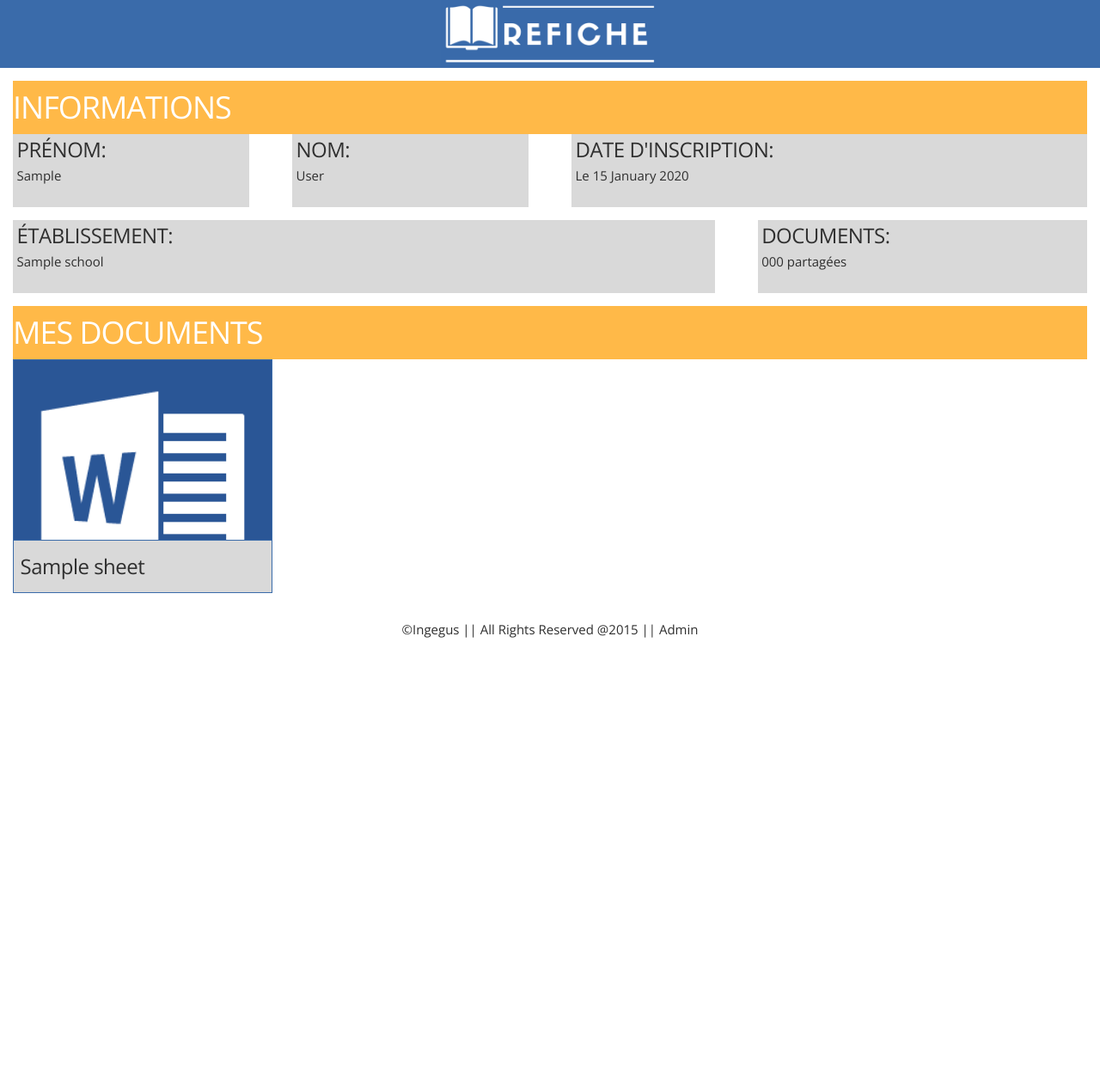
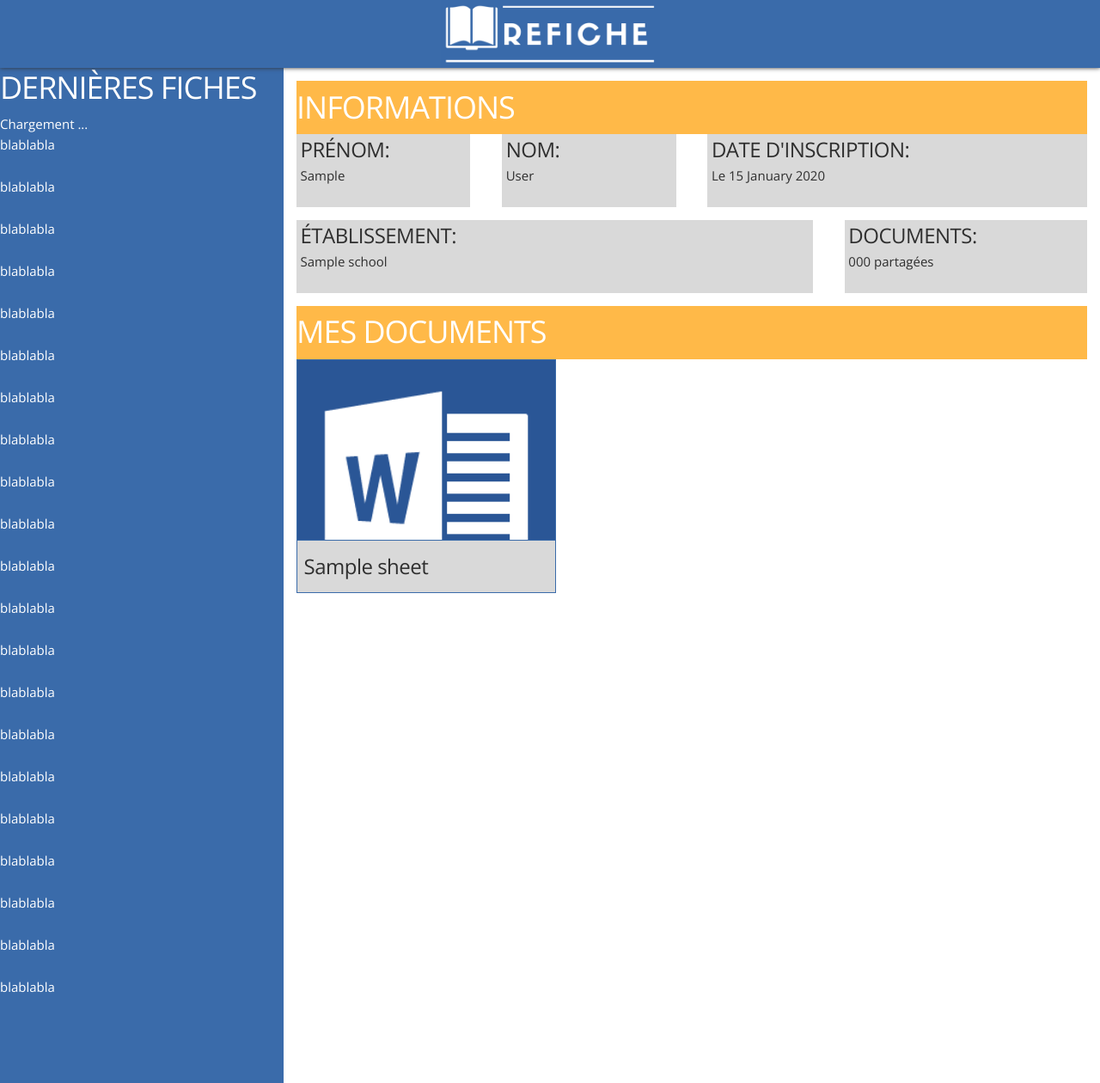
Before and after one commit to grodino/refiche, a Django app: template app/templates/app/account.html in a window 1280 px wide. Shown: the whole page at 86% size. Run offline with Django 3.2, Linux system fonts and the light colour scheme; the template is opened without the code that fills it: most values are stand-ins (such as "Sample title", 1, 10 or a date in 2020); parts of the project's set-up code (start-up, migrations or seed data) failed here and were passed over; some libraries are stand-ins or nearby versions.

Commit message:
Début de l'intégration d'une side-bar avec les dernières fiches publiées

```diff
--- a/app/templates/home.html
+++ b/app/templates/home.html
@@ -1,8 +1,17 @@
 {% extends "base.html" %}
 {% load static app_extras admin_urls %}
 
+{% block left-bar %}
+    <header>
+        <h3>Dernières fiches</h3>
+    </header>
+
+    <div id="feed">
+        Chargement ...<p>blablabla</p><p>blablabla</p><p>blablabla</p><p>blablabla</p><p>blablabla</p><p>blablabla</p><p>blablabla</p><p>blablabla</p><p>blablabla</p><p>blablabla</p><p>blablabla</p><p>blablabla</p><p>blablabla</p><p>blablabla</p><p>blablabla</p><p>blablabla</p><p>blablabla</p><p>blablabla</p><p>blablabla</p><p>blablabla</p><p>blablabla</p>
+    </div>
+{% endblock %}
+
 {% block content %}
-
 <nav class="container">
     <div class="row">
         <div id="user_infos" class="six columns left-cell full-container-size">
@@ -111,5 +120,6 @@
         {% endfor %}
     </div>
 </div>
+
 {% endblock %}
 {% endblock %}
--- a/app/views.py
+++ b/app/views.py
@@ -21,8 +21,6 @@ def home(request):
 	student = getStudent(request.user)
 	classroom = student.classroom
 	lessons = classroom.lessons.all()
-
-	# TODO : Implement a last_sheets before the lessons
 
 	# Construct the menu for the delegate
 	if request.user.has_perm('registration.add_studentregistrationcode'):
--- a/static/css/about.css
+++ b/static/css/about.css
@@ -57,9 +57,9 @@ header #catchphrase {
 
 /*  THE WHOLE ABOUT PAGE
 ------------------------------------------- */
-#content {
+#main_wrapper {
     position: relative;
-    top: 25%;
+    top: 30%;
 
     width: 100%;
     margin: 0;
--- a/static/css/main.css
+++ b/static/css/main.css
@@ -15,8 +15,13 @@ body, html {
 header {
     margin: 0px;
     flex-shrink: 0;
+    z-index: 99999;
 
     background-color: #3a6baa;
+}
+
+#banner {
+    box-shadow: 0px 0px 5px #333333;
 }
 
 header .logo {
@@ -30,9 +35,18 @@ header .logo {
 
 /*  CONTENT
 ------------------------------------------- */
+#main_wrapper {
+    display: flex;
+    align-items: stretch;
+
+    flex-shrink: 0;
+    flex-grow: 1;
+}
+
+
 #content {
-    flex-shrink: 0;
     margin: 1em;
+    flex-grow: 1;
 }
 
 #content header {
@@ -79,9 +93,9 @@ header .logo {
 ------------------------------------------- */
 footer {
     display: block;
-    position: relative;
+    flex-shrink: 0;
+
     text-align: center;
-
     margin-bottom: 0.7em;
 }
 
@@ -109,6 +123,50 @@ footer {
     font-size: 0.8em;
     font-weight: 300;
 }
+
+
+/*  LEFT-BAR
+------------------------------------------- */
+#left-bar {
+    display: none;
+    position: fixed;
+    flex-shrink: 0;
+
+    max-height: 100%;
+    min-height: 100%;
+    width: 22em;
+
+    background-color: #3a6baa;
+    color: #FFFFFF;
+
+    overflow: auto;
+}
+
+#left-bar header {
+    text-transform: uppercase;
+    height: 3.5em;
+    position: fixed;
+}
+
+#left-bar #feed {
+    padding-top: 3.5em;
+    padding-bottom: 1em;
+}
+
+@media(min-width:1100px) {
+    #content {
+        margin-left: 23em;
+    }
+
+    footer {
+        display: none;
+    }
+
+    #left-bar {
+        display: block;
+    }
+}
+
 
 
 /*  POP UP
--- a/static/js/main.js
+++ b/static/js/main.js
@@ -1,4 +1,10 @@
 $(function() {
+    // Fix the header and move everything according to it
+    $('#banner')
+        .css('position', 'fixed')
+        .css('width', '100%');
+    $('#main_wrapper').css('margin-top', $('#banner').height() + 'px');
+
     // Dealing with the error and success messages
     $('.success').click(function() {
         $('.success').parent().slideUp('fast');
--- /dev/null
+++ b/static/js/sheets_feed.js
@@ -0,0 +1,3 @@
+$(function() {
+    // Get the space the side bar must
+});
--- a/templates/base.html
+++ b/templates/base.html
@@ -54,12 +54,18 @@
 
 
   {% if error %}
-    {{ error }}
+      {{ error }}
   {% endif %}
 
-   <section id="content">
-       {% block content %}{% endblock %}
-   </section>
+    <div id="main_wrapper">
+        <aside id="left-bar">
+            {% block left-bar %}{% endblock %}
+        </aside>
+
+        <section id="content">
+            {% block content %}{% endblock %}
+        </section>
+    </div>
 
     <section id="hidden">
         {% block hidden %}{% endblock %}
```
